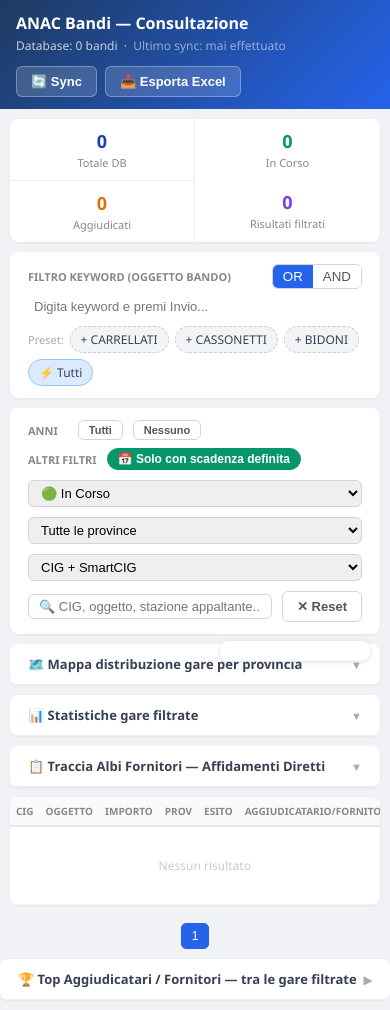
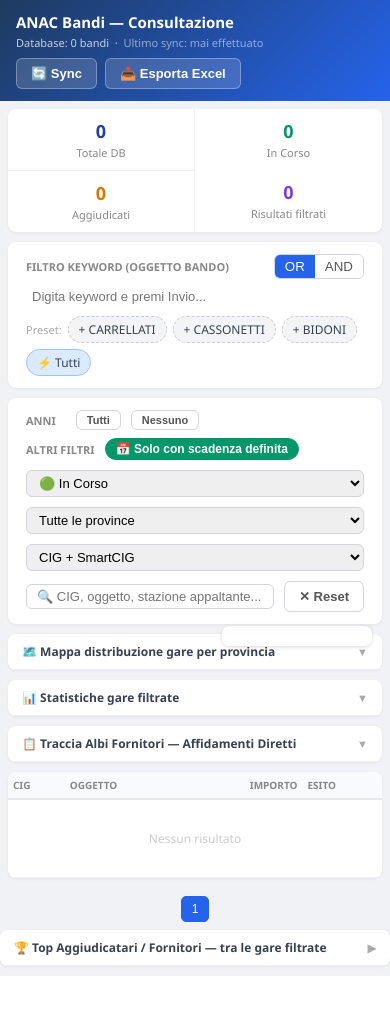
Before and after one commit to gorarogi67/anac-bandi, a Flask app: page / in a window 390 px wide. After the commit the page ends 976 px from the top, so only its background shows below. Run offline with Flask 3, Linux system fonts and the light colour scheme; data that the repository does not hold is empty; some libraries are stand-ins or nearby versions.

Commit message:
Responsive completo: nessuno scroll orizzontale a qualsiasi larghezza
- html/body: overflow-x:hidden per bloccare scroll orizzontale globale
- Classi main-table e top-agg-table per targeting preciso colonne
- < 1024px: nasconde col Aggiudicatario (9) e CF top-agg
- < 768px: nasconde Scadenza (7), Aggiudicatario (9); albi nasconde Ultima gara; top-agg nasconde CF e Importo
- < 480px: nasconde SA (3), Prov (5), Pubblicazione (6), Scadenza (7), Aggiudicatario (9);
  albi mostra solo SA/n°AD/stato; top-agg mostra solo rank/nome/n°gare/lente
- Header wraps su tablet; sQ min-width ridotto su mobile; modal full-screen su mobile

Co-Authored-By: Claude Sonnet 4.6 <noreply@anthropic.com>

```diff
--- a/templates/index.html
+++ b/templates/index.html
@@ -62,6 +62,7 @@
         @media (max-width:480px){
             #mapContainer{height:320px}
         }
+        html,body{overflow-x:hidden;width:100%}
         .yr-chip{display:inline-block;padding:3px 10px;border-radius:14px;font-size:12px;font-weight:600;cursor:pointer;border:1.5px solid #d1d5db;background:#fff;color:#555;transition:all .1s;user-select:none}
         .yr-chip.sel{background:#2563eb;color:#fff;border-color:#2563eb}
         .yr-chip:hover:not(.sel){background:#f3f4f6}
@@ -98,30 +99,43 @@
         .kpi-lbl{font-size:11px;color:#888;margin-top:3px;font-weight:600;text-transform:uppercase}
         @media(max-width:768px){.kpi-grid{grid-template-columns:repeat(2,1fr)}}
 
-        /* ── Tablet (< 1024px) ── */
+        /* ── Tablet grande (< 1024px): nascondi Aggiudicatario ── */
         @media (max-width:1024px){
             .header{padding:14px 20px}
             td{max-width:200px}
+            /* col 9 = Aggiudicatario/Fornitore */
+            table.main-table th:nth-child(9), table.main-table td:nth-child(9){display:none}
+            /* top-agg: nascondi CF */
+            .top-agg-table th:nth-child(3), .top-agg-table td:nth-child(3){display:none}
         }
 
         /* ── Tablet piccolo (< 768px) ── */
         @media (max-width:768px){
             .header{padding:12px 16px}
             .header h1{font-size:17px}
+            .header-inner{flex-wrap:wrap;gap:8px}
             .stats{grid-template-columns:repeat(2,1fr)}
             .stat:nth-child(2){border-right:none}
             .stat:nth-child(3){border-top:1px solid #eee}
             .stat-num{font-size:22px}
             .filters{padding:12px 14px;gap:8px}
             .fg{min-width:calc(50% - 8px)}
-            table th:nth-child(7), table td:nth-child(7){display:none} /* nascondi Scadenza */
+            /* col 7=Scadenza, 9=Aggiudicatario */
+            table.main-table th:nth-child(7), table.main-table td:nth-child(7){display:none}
+            table.main-table th:nth-child(9), table.main-table td:nth-child(9){display:none}
+            /* albi: nascondi Ultima gara */
+            .albi-table th:nth-child(4), .albi-table td:nth-child(4){display:none}
+            /* top-agg: nascondi CF e importo */
+            .top-agg-table th:nth-child(3), .top-agg-table td:nth-child(3){display:none}
+            .top-agg-table th:nth-child(5), .top-agg-table td:nth-child(5){display:none}
         }
 
         /* ── Mobile (< 480px) ── */
         @media (max-width:480px){
             .header-inner{flex-direction:column;align-items:flex-start}
-            .header h1{font-size:16px}
-            .container{padding:0 10px;margin:10px auto}
+            .header h1{font-size:15px}
+            .header p{font-size:11px}
+            .container{padding:0 8px;margin:8px auto}
             .stats{grid-template-columns:repeat(2,1fr)}
             .stat{padding:10px 8px}
             .stat-num{font-size:18px}
@@ -129,15 +143,27 @@
             .card{border-radius:8px;margin-bottom:10px}
             .filters{padding:10px 12px;gap:8px}
             .fg{width:100%}
-            table th:nth-child(3), table td:nth-child(3){display:none} /* nascondi SA */
-            table th:nth-child(6), table td:nth-child(6){display:none} /* nascondi Pubblicazione */
-            table th:nth-child(7), table td:nth-child(7){display:none} /* nascondi Scadenza */
-            td{max-width:140px;font-size:12px}
-            th{font-size:10px;padding:7px 6px}
-            td{padding:7px 6px}
-            .modal{margin:0;border-radius:0;max-height:100dvh;min-height:100dvh;padding:16px}
+            /* col 3=SA, 5=Prov, 6=Pubblicazione, 7=Scadenza, 8=Esito testo lungo, 9=Aggiudicatario */
+            table.main-table th:nth-child(3), table.main-table td:nth-child(3){display:none}
+            table.main-table th:nth-child(5), table.main-table td:nth-child(5){display:none}
+            table.main-table th:nth-child(6), table.main-table td:nth-child(6){display:none}
+            table.main-table th:nth-child(7), table.main-table td:nth-child(7){display:none}
+            table.main-table th:nth-child(9), table.main-table td:nth-child(9){display:none}
+            td{max-width:130px;font-size:12px}
+            th{font-size:10px;padding:6px 5px}
+            td{padding:6px 5px}
+            /* albi: mostra solo SA, n°AD, stato */
+            .albi-table th:nth-child(3), .albi-table td:nth-child(3){display:none}
+            .albi-table th:nth-child(4), .albi-table td:nth-child(4){display:none}
+            .albi-table th:nth-child(6), .albi-table td:nth-child(6){display:none}
+            /* top-agg: mostra solo rank, nome, n° gare, lente */
+            .top-agg-table th:nth-child(3), .top-agg-table td:nth-child(3){display:none}
+            .top-agg-table th:nth-child(5), .top-agg-table td:nth-child(5){display:none}
+            .modal{margin:0;border-radius:0;max-height:100dvh;min-height:100dvh;padding:14px}
             .paging{justify-content:center}
             .paging-info{width:100%;text-align:center}
+            #sQ{min-width:120px !important}
+            .map-toggle{font-size:12px;padding:9px 14px}
         }
     </style>
 </head>
@@ -247,7 +273,7 @@
     <span id="albiCount" style="font-size:12px;color:#aaa;margin-left:auto"></span>
   </div>
   <div style="overflow-x:auto">
-  <table class="albi-table">
+  <table class="albi-table" style="width:100%">
     <thead><tr>
       <th>Stazione Appaltante</th>
       <th style="text-align:right">N° AD</th>
@@ -270,7 +296,7 @@
   <span>🏆 Gare vinte da: <strong id="aggBannerNome"></strong></span>
   <button onclick="clearAggFilter()" style="background:none;border:none;color:#2563eb;font-size:12px;font-weight:700;cursor:pointer">✕ Rimuovi filtro</button>
 </div>
-<div class="card table-wrap"><div id="loading"><div class="loader" style="margin:auto"></div><p style="color:#aaa;margin-top:10px;font-size:13px">Caricamento...</p></div><table><thead><tr><th onclick="srt('cig')">CIG</th><th onclick="srt('oggetto_lotto')">Oggetto</th><th onclick="srt('denominazione_amministrazione_appaltante')">Stazione Appaltante</th><th onclick="srt('importo_lotto')" style="text-align:right">Importo</th><th onclick="srt('provincia')">Prov</th><th onclick="srt('data_pubblicazione')">Pubblicazione</th><th onclick="srt('data_scadenza_offerta')">Scadenza</th><th>Esito</th><th>Aggiudicatario/Fornitore</th></tr></thead><tbody id="tb"></tbody></table></div>
+<div class="card table-wrap"><div id="loading"><div class="loader" style="margin:auto"></div><p style="color:#aaa;margin-top:10px;font-size:13px">Caricamento...</p></div><table class="main-table"><thead><tr><th onclick="srt('cig')">CIG</th><th onclick="srt('oggetto_lotto')">Oggetto</th><th onclick="srt('denominazione_amministrazione_appaltante')">Stazione Appaltante</th><th onclick="srt('importo_lotto')" style="text-align:right">Importo</th><th onclick="srt('provincia')">Prov</th><th onclick="srt('data_pubblicazione')">Pubblicazione</th><th onclick="srt('data_scadenza_offerta')">Scadenza</th><th>Esito</th><th>Aggiudicatario/Fornitore</th></tr></thead><tbody id="tb"></tbody></table></div>
 <div class="paging"><div class="paging-info" id="pgI"></div><div id="pgB" style="display:flex;flex-wrap:wrap;gap:3px"></div></div>
 </div>
 
@@ -279,7 +305,7 @@
 <div id="topAggInner" style="display:none">
   <div id="topAggLoading" style="display:none;text-align:center;padding:24px;color:#888;font-size:13px"><span class="loader"></span> &nbsp;Caricamento in corso...</div>
   <div style="overflow-x:auto">
-  <table class="albi-table">
+  <table class="albi-table top-agg-table" style="width:100%">
     <thead><tr>
       <th style="width:36px">#</th>
       <th>Aggiudicatario / Fornitore</th>
```
